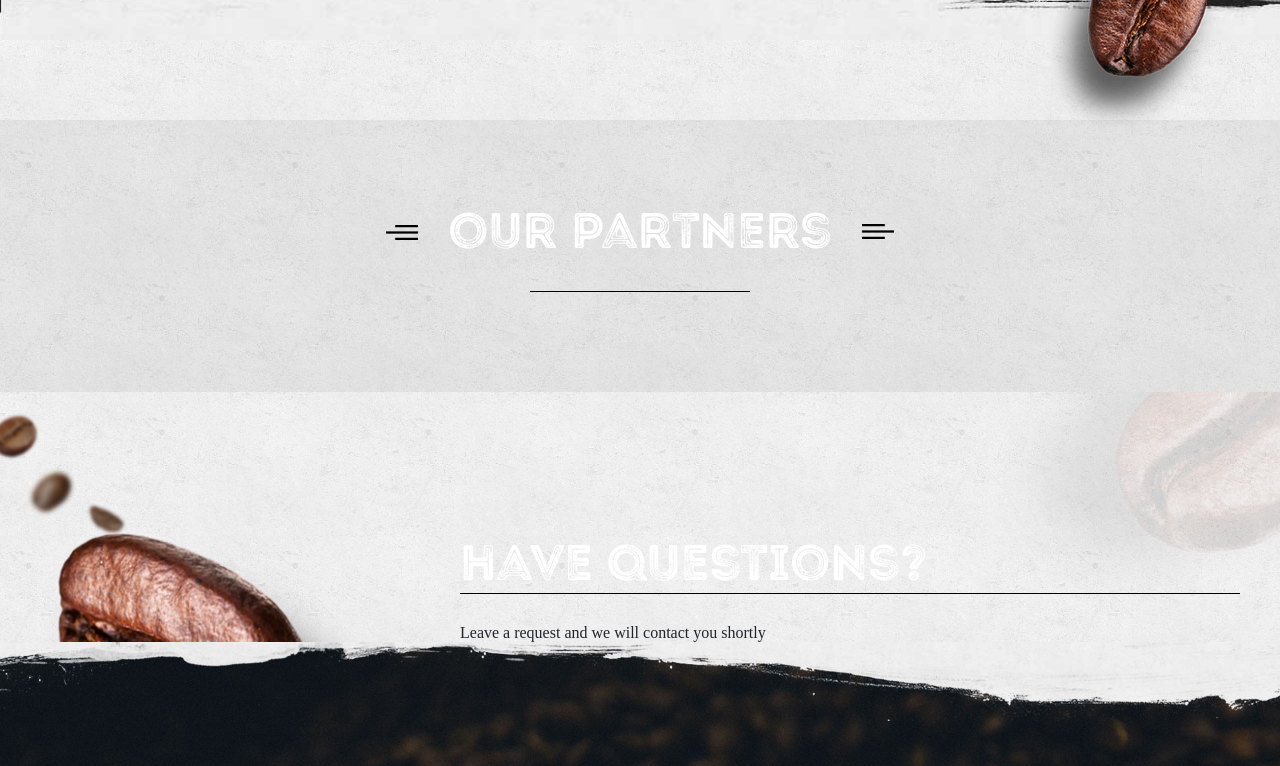
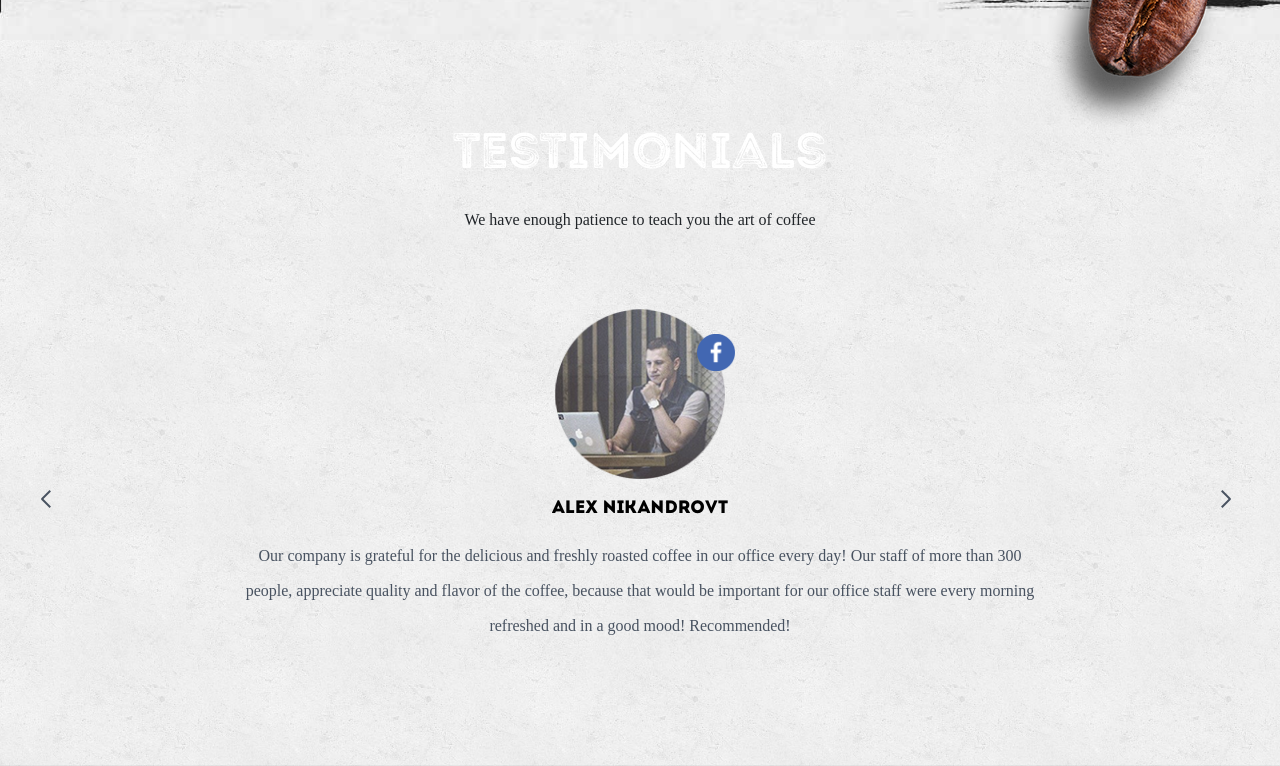
Before and after one commit to JussMor/Challenge, a React (Create React App) app: page / in a window 1280 px wide. Shown: the part 4060-4826 px from the top of the page. Built offline with nearby package versions, Linux system fonts and the light colour scheme; a web font is replaced by a local one.

Commit message:
acabado partners

```diff
--- a/src/styles/sass/main.scss
+++ b/src/styles/sass/main.scss
@@ -1,3 +1,4 @@
+@import 'owl.carousel/dist/assets/owl.carousel.css';
 @import "~bootstrap/dist/css/bootstrap.min.css";
 @import "./mixins/_mixins";
 @import "./fonts/_fonts";
@@ -88,6 +89,7 @@ body {
     line-height: 0.1;
     margin-top: 40px !important;
     .owl-dot {
+
       span {
         width: 15px !important;
         height: 15px !important;
@@ -150,6 +152,7 @@ body {
     }
     .owl-nav {
       margin-top: 40px;
+      text-align: center;
       .owl-prev,
       .owl-next {
         position: relative;
--- a/src/views/Home/components/Home.js
+++ b/src/views/Home/components/Home.js
@@ -19,11 +19,11 @@ export default function Home() {
 
       <Programs/> {/*Listo*/}
 
-      <Gallery />
+      <Gallery /> {/*Listo*/}
 
-      {/* <Testimonial/> */} {/* */}
+      <Testimonial/> {/* */}
 
-      <Partners/> {/* */}
+      <Partners/> {/* Listo*/}
 
       <Contact/> {/* */}
 
--- a/src/views/Home/components/Partners/Partners.js
+++ b/src/views/Home/components/Partners/Partners.js
@@ -1,6 +1,7 @@
 import React from "react";
 import styles from "./Partners.module.scss";
 import HeaderSections from "../../../../components/common/HeaderSection/HeaderSection";
+import  OwlCarousel  from "react-owl-carousel";
 export default function Partners(props) {
   const icon = (
     <img src={props.icon} alt="Coffe Make" className={styles.icon} />
@@ -22,7 +23,7 @@ export default function Partners(props) {
             title="our partners"
             subtitle=""
           />
-          {/* <OwlCarousel
+          <OwlCarousel
             className={`partners-slides owl-theme ${styles.partnerSlides}`}
             loop={true}
             autoplay={false}
@@ -52,7 +53,7 @@ export default function Partners(props) {
             }}
           >
             {partnersLogos}
-          </OwlCarousel> */}
+          </OwlCarousel>
         </div>
       </section>
     </>
--- a/src/views/Home/components/Testimonials/Testimonial.js
+++ b/src/views/Home/components/Testimonials/Testimonial.js
@@ -1,5 +1,7 @@
 import React from 'react'
 import styles from "./Testimonial.module.scss"
+import OwlCarousel from "react-owl-carousel";
+import HeaderSections from '../../../../components/common/HeaderSection/HeaderSection'
 
 export default function Testimonial(props) {
 
@@ -16,9 +18,30 @@ export default function Testimonial(props) {
     </div>
     ) )
     return (
-        <div>
-            {testimonial}
-        </div>
+        <>
+                 <section id="reviews" className={styles.testimonials}>
+                    <div className={styles.content}>
+                        <HeaderSections classes={styles.header} title="testimonials" subtitle="We have enough patience to teach you the art of coffee" />
+                        <OwlCarousel
+                            className="testimonial-slides owl-theme"
+                            loop={true}
+                            autoplay={true}
+                            nav={true}
+                            mouseDrag={true}
+                            autoplayHoverPause={true}
+                            responsiveClass={true}
+                            dots={true}
+                            items={1}
+                            navText={[
+                                "<i class='icon icon-left'></i>",
+                                "<i class='icon icon-right'></i>"
+                            ]}
+                        >
+                            {testimonial}
+                        </OwlCarousel>
+                    </div>
+                </section>
+        </>
     )
 }
 
--- a/src/views/Home/components/Testimonials/Testimonial.module.scss
+++ b/src/views/Home/components/Testimonials/Testimonial.module.scss
@@ -0,0 +1,57 @@
+@import '../../../../styles/sass/variables/_variables';
+@import '../../../../styles/sass/fonts/_fonts';
+@import '../../../../styles/sass/mixins/_mixins';
+
+.testimonials{
+    padding:0 20px 40px;
+    .item{
+        margin-top:40px;
+        text-align: center;
+        .picture{
+            position: relative;
+            width: 170px;
+            margin:0 auto;
+            .img{
+                height: 170px;
+            }
+            .socialicon{
+                background: transparent;
+                position: absolute;
+                width: 50px !important;
+                height: 50px;
+                top:18px;
+                right: -16px;
+            }
+        }
+
+        h4{
+            color:$color_dark;
+            margin:20px 0;
+            font-family: $intro_regular;
+            @include font18();
+        }
+        p{
+            color:$color_blue;
+            font-family: $minion_pro_regular;
+            @include font16();
+            line-height: 35px;
+            padding: 0 30px;
+        }
+    }
+    @media screen and (min-width: 992px) {
+        padding:0 20px 80px;
+        .item{
+            margin-top:80px;
+            p{
+                width: 856px;
+                margin:0 auto;
+            }
+        }
+    }
+    @media screen and (min-width: 1240px) {
+        .content{
+            max-width: 1200px;
+            margin: 0 auto;
+        }
+    }
+}
```
Also changed, not shown: src/views/Home/components/Gallery/Gallery.js (+4 -15 lines).
